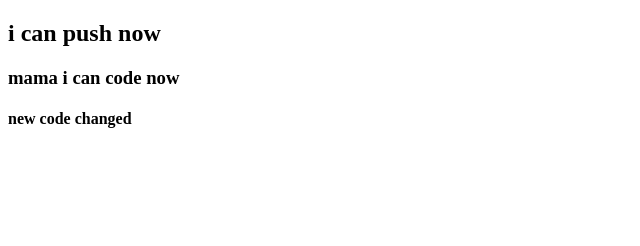
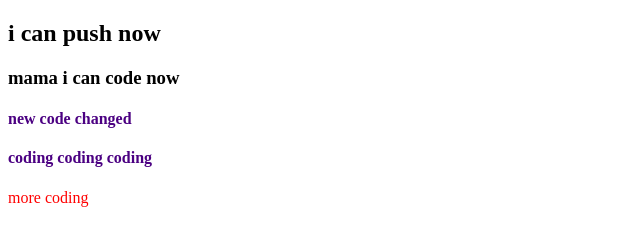
Before and after one commit to tanjinasoha/my.second.repo, a plain HTML site: page index.html in a window 1280 px wide. Shown: the whole page, without its empty margins (0-640 px from the left). Drawn offline with Linux system fonts and the light colour scheme.

Commit message:
styles added

```diff
--- a/index.html
+++ b/index.html
@@ -4,10 +4,13 @@
     <meta charset="UTF-8">
     <meta name="viewport" content="width=device-width, initial-scale=1.0">
     <title>My Second Github Repo</title>
+    <link rel="stylesheet" href="style.css">
 </head>
 <body>
  <h2>i can push now</h2>
  <h3>mama i can code now</h3>
 <h4>new code changed</h4>
+<h4>coding coding coding</h4>
+<p>more coding</p>
 </body>
 </html>
--- /dev/null
+++ b/style.css
@@ -0,0 +1,6 @@
+h4 {
+    color: indigo;
+}
+p {
+    color: red;
+}
```
